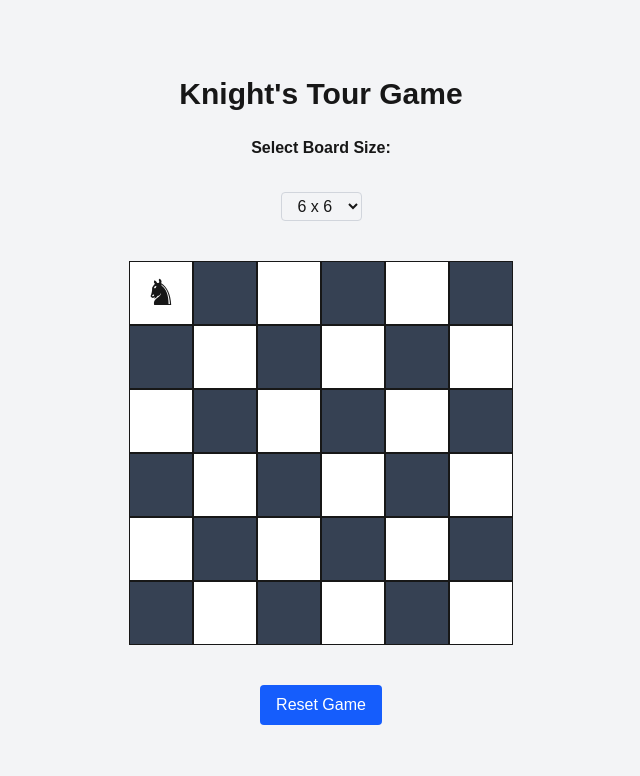
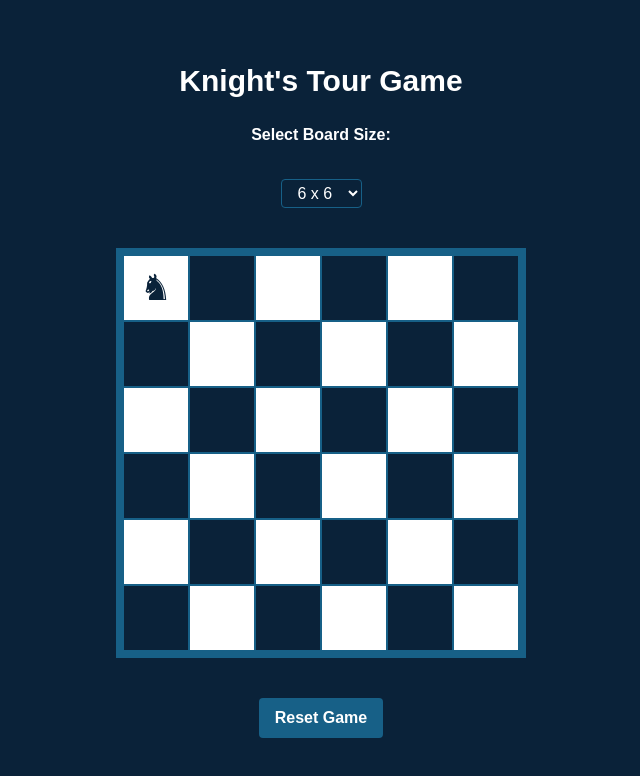
Before and after one commit to AnnieChi1020/knight-tour-game, a Next.js app: page /game in a window 1280 px wide. Shown: the top 776 px of the page, without its empty margins (319-959 px from the left). Built offline with nearby package versions, Linux system fonts and the light colour scheme.

Commit message:
style: update GamePage and Board components with new color scheme and improved styling

```diff
--- a/src/app/game/components/Board.tsx
+++ b/src/app/game/components/Board.tsx
@@ -17,10 +17,11 @@ export default function Board({
 
   return (
     <div
-      className="grid"
+      className="grid gap-0.5 p-2"
       style={{
         gridTemplateColumns: `repeat(${size}, 64px)`,
         gridTemplateRows: `repeat(${size}, 64px)`,
+        background: "#176087",
       }}
     >
       {cells.map((_, index) => {
@@ -35,9 +36,14 @@ export default function Board({
         return (
           <div
             key={index}
-            className={`w-16 h-16 border flex items-center justify-center text-4xl cursor-pointer
-              ${isDark ? "bg-gray-700" : "bg-white"}
+            className={`w-16 h-16 flex items-center justify-center text-2xl
+              ${isVisited ? "cursor-not-allowed" : "cursor-pointer"}
+              ${isKnight ? "text-4xl" : isVisited ? "" : ""}
             `}
+            style={{
+              background: isDark ? "#0A2239" : "#fff",
+              color: isDark ? "#fff" : "#0A2239",
+            }}
             onClick={() => onCellClick?.(row, col)}
           >
             {isKnight ? "♞" : isVisited ? step : ""}
--- a/src/app/game/page.tsx
+++ b/src/app/game/page.tsx
@@ -74,16 +74,26 @@ export default function GamePage() {
   };
 
   return (
-    <main className="flex min-h-screen flex-col items-center justify-center gap-6 bg-gray-100">
-      <h1 className="text-3xl font-bold">Knight&apos;s Tour Game</h1>
-      <label htmlFor="board-size" className="mb-2 font-semibold">
+    <main
+      className="flex min-h-screen flex-col items-center justify-center gap-6 "
+      style={{ background: "#0A2239" }}
+    >
+      <h1 className="text-3xl font-bold" style={{ color: "#fff" }}>
+        Knight&apos;s Tour Game
+      </h1>
+      <label
+        htmlFor="board-size"
+        className="mb-2 font-semibold"
+        style={{ color: "#fff" }}
+      >
         Select Board Size:
       </label>
       <select
         id="board-size"
         value={boardSize}
         onChange={(e) => setBoardSize(Number(e.target.value))}
-        className="mb-4 rounded border border-gray-300 px-3 py-1"
+        className="mb-4 rounded border px-3 py-1"
+        style={{ background: "#0A2239", color: "#fff", borderColor: "#176087" }}
       >
         <option value={6}>6 x 6</option>
         <option value={7}>7 x 7</option>
@@ -97,7 +107,8 @@ export default function GamePage() {
       />
       <button
         onClick={resetGame}
-        className="mt-4 rounded bg-blue-600 px-4 py-2 text-white hover:bg-blue-700"
+        className="mt-4 rounded px-4 py-2 text-white font-semibold"
+        style={{ background: "#176087" }}
       >
         Reset Game
       </button>
```
